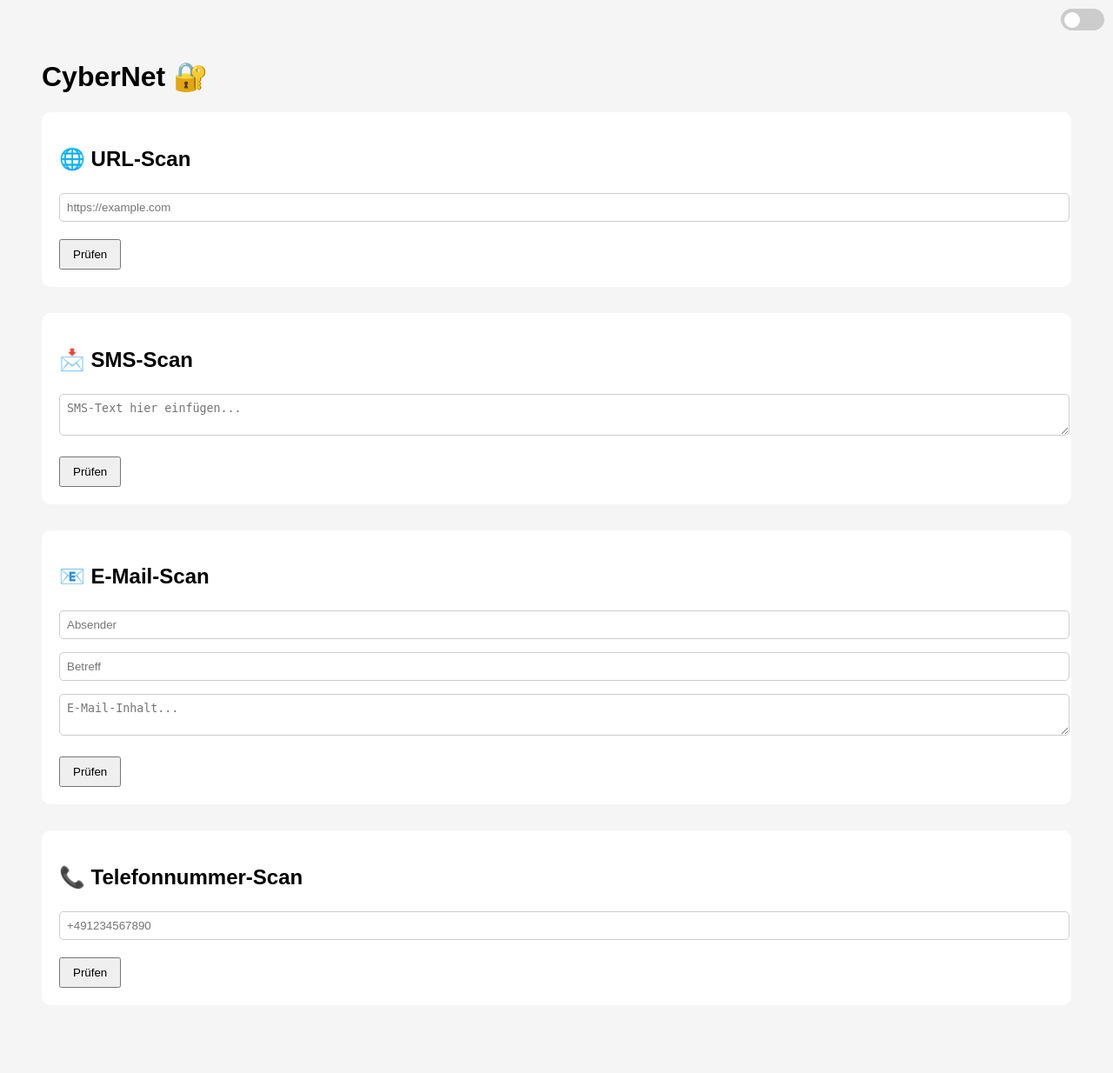
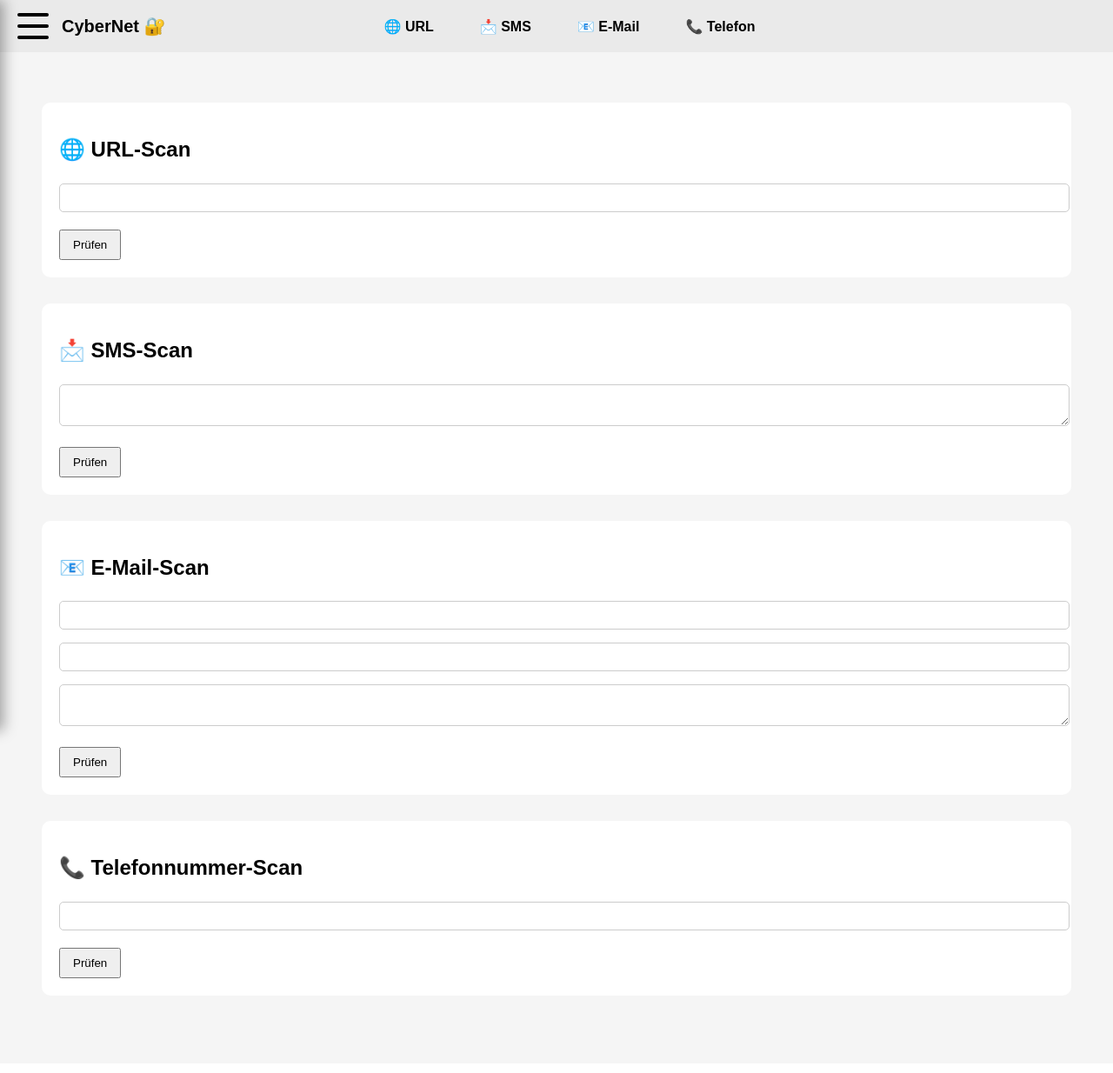
Before and after one commit to daniel-1511/pishing_projekt, a Python web app: template templates/index.html in a window 1280 px wide. Shown: the whole page at 87% size. After the commit the page ends 1125 px from the top, so only its background shows below. Run offline with Jinja, Linux system fonts and the light colour scheme; the template is opened without the code that fills it, so the values that code supplies are empty.

Commit message:
html update

```diff
--- a/templates/index.html
+++ b/templates/index.html
@@ -10,21 +10,158 @@
     --bg: #f5f5f5;
     --box: #ffffff;
     --text: #000000;
+    --nav: #eaeaea;
 }
 
 body.dark {
     --bg: #121212;
     --box: #1e1e1e;
     --text: #f5f5f5;
+    --nav: #1a1a1a;
 }
+
+html { scroll-behavior: smooth; }
 
 body {
     font-family: Arial, sans-serif;
     background-color: var(--bg);
     color: var(--text);
     padding: 40px;
+    padding-top: 110px;
 }
 
+/* ================= NAV ================= */
+.top-nav {
+    position: fixed;
+    top: 0;
+    left: 0;
+    width: 100%;
+    height: 60px;
+    background: var(--nav);
+    display: flex;
+    align-items: center;
+    padding: 0 15px;
+    z-index: 1000;
+}
+
+/* Hamburger */
+.hamburger {
+    width: 36px;
+    height: 30px;
+    display: flex;
+    flex-direction: column;
+    justify-content: space-between;
+    padding: 5px;
+    cursor: pointer;
+}
+
+.hamburger span {
+    height: 4px;
+    width: 100%;
+    background: var(--text);
+    border-radius: 2px;
+}
+
+/* Brand */
+.brand {
+    margin-left: 10px;
+    font-size: 20px;
+    font-weight: bold;
+    text-decoration: none;
+    color: var(--text);
+}
+
+/* Center nav */
+.nav-links {
+    position: absolute;
+    left: 50%;
+    transform: translateX(-50%);
+    display: flex;
+    gap: 25px;
+}
+
+.nav-links a {
+    text-decoration: none;
+    color: var(--text);
+    font-weight: bold;
+    padding: 6px 14px;
+    border-radius: 6px;
+}
+
+.nav-links a:hover {
+    background-color: #2196F3;
+    color: white;
+}
+
+/* ================= SIDE MENU ================= */
+.side-menu {
+    position: fixed;
+    top: 0;
+    left: 0;
+    width: 280px;
+    height: 100%;
+    background: var(--box);
+    box-shadow: 4px 0 15px rgba(0,0,0,0.35);
+    padding: 20px;
+
+    /* 🔥 WICHTIG: komplett außerhalb */
+    transform: translateX(-100%);
+    transition: transform 0.35s ease;
+
+    z-index: 2000;
+}
+
+.side-menu.open {
+    transform: translateX(0);
+}
+
+/* Close button */
+.close-btn {
+    font-size: 24px;
+    cursor: pointer;
+    text-align: right;
+}
+
+/* Darkmode switch */
+.switch {
+    margin-top: 15px;
+    position: relative;
+    width: 50px;
+    height: 25px;
+    display: inline-block;
+}
+
+.switch input { opacity: 0; }
+
+.slider {
+    position: absolute;
+    inset: 0;
+    background-color: #ccc;
+    border-radius: 30px;
+    cursor: pointer;
+}
+
+.slider:before {
+    content: "";
+    position: absolute;
+    width: 18px;
+    height: 18px;
+    left: 4px;
+    bottom: 3.5px;
+    background-color: white;
+    border-radius: 50%;
+    transition: 0.3s;
+}
+
+input:checked + .slider {
+    background-color: #2196F3;
+}
+
+input:checked + .slider:before {
+    transform: translateX(24px);
+}
+
+/* ================= CONTENT ================= */
 .box {
     background-color: var(--box);
     padding: 20px;
@@ -41,15 +178,14 @@ button {
 input[type="text"], input[type="email"], textarea {
     width: 100%;
     padding: 8px;
-    margin-top: 5px;
-    margin-bottom: 10px;
+    margin: 5px 0 10px;
     border-radius: 5px;
     border: 1px solid #ccc;
 }
 
 .bar {
     width: 100%;
-    background-color: #cccccc;
+    background-color: #ccc;
     border-radius: 10px;
     overflow: hidden;
     margin: 10px 0;
@@ -58,241 +194,105 @@ input[type="text"], input[type="email"], textarea {
 .bar-inner {
     height: 20px;
     text-align: center;
-    color: #ffffff;
+    color: #fff;
     font-size: 12px;
 }
 
-.bar-inner.red { background-color: red; }
-.bar-inner.orange { background-color: orange; }
-.bar-inner.yellow { background-color: goldenrod; }
-.bar-inner.green { background-color: green; }
-
-.toggle-container {
-    position: absolute;
-    top: 10px;
-    right: 10px;
-}
-
-.switch {
-    position: relative;
-    display: inline-block;
-    width: 50px;
-    height: 25px;
-}
-
-.switch input {
-    opacity: 0;
-    width: 0;
-    height: 0;
-}
-
-.slider {
-    position: absolute;
-    cursor: pointer;
-    inset: 0;
-    background-color: #ccc;
-    transition: background-color 0.4s;
-    border-radius: 34px;
-}
-
-.slider:before {
-    position: absolute;
-    content: "";
-    height: 18px;
-    width: 18px;
-    left: 4px;
-    bottom: 3.5px;
-    background-color: white;
-    border-radius: 50%;
-    transition: transform 0.4s;
-}
-
-input:checked + .slider {
-    background-color: #2196F3;
-}
-
-input:checked + .slider:before {
-    transform: translateX(24px);
-}
-
-details {
-    margin-top: 10px;
-}
+.red { background: red; }
+.orange { background: orange; }
+.yellow { background: goldenrod; }
+.green { background: green; }
 </style>
 
 <script>
+function toggleMenu() {
+    document.getElementById("sideMenu").classList.toggle("open");
+}
+
 function toggleDark() {
     document.body.classList.toggle("dark");
     localStorage.setItem("darkmode", document.body.classList.contains("dark"));
 }
 
 window.onload = function () {
-    const toggle = document.getElementById('darkModeToggle');
+    const toggle = document.getElementById("darkToggle");
     if (localStorage.getItem("darkmode") === "true") {
         document.body.classList.add("dark");
         toggle.checked = true;
     }
-    toggle.addEventListener('change', toggleDark);
 };
 </script>
 </head>
 
 <body>
 
-<div class="toggle-container">
+<!-- SIDE MENU -->
+<div class="side-menu" id="sideMenu">
+    <div class="close-btn" onclick="toggleMenu()">✖</div>
+
+    <h3>⚙️ Einstellungen</h3>
+    <p>🌙 Dark Mode</p>
+
     <label class="switch">
-        <input type="checkbox" id="darkModeToggle">
+        <input type="checkbox" id="darkToggle" onchange="toggleDark()">
         <span class="slider"></span>
     </label>
 </div>
 
-<h1>CyberNet 🔐</h1>
+<!-- NAV -->
+<nav class="top-nav">
+    <div class="hamburger" onclick="toggleMenu()">
+        <span></span>
+        <span></span>
+        <span></span>
+    </div>
+
+    <a href="/" class="brand">CyberNet 🔐</a>
+
+    <div class="nav-links">
+        <a href="#url-scan">🌐 URL</a>
+        <a href="#sms-scan">📩 SMS</a>
+        <a href="#email-scan">📧 E-Mail</a>
+        <a href="#phone-scan">📞 Telefon</a>
+    </div>
+</nav>
 
 {% if error %}
-<div class="box">
-    <strong style="color:red;">{{ error }}</strong>
-</div>
+<div class="box"><strong style="color:red;">{{ error }}</strong></div>
 {% endif %}
 
-<!-- ================= URL SCAN ================= -->
-<div class="box">
+<div class="box" id="url-scan">
 <h2>🌐 URL-Scan</h2>
-
 <form method="post" action="/check">
-    <input type="text" name="url" placeholder="https://example.com" value="{{ url or '' }}" required>
+    <input type="text" name="url" value="{{ url or '' }}" required>
     <button type="submit">Prüfen</button>
 </form>
-
-{% if url_result %}
-<h3>Status: {{ url_result.status }}</h3>
-
-<div class="bar">
-    <div class="bar-inner {% if url_result.score <= 10 %}red{% elif url_result.score <= 30 %}orange{% elif url_result.score <= 60 %}yellow{% else %}green{% endif %}">
-        {{ url_result.score }}%
-    </div>
 </div>
 
-<!-- 🔍 SCAN DETAILS -->
-<details open>
-    <summary><strong>🔍 Scan-Details</strong></summary>
-    <ul>
-        {% for name, points, reason in url_result.details %}
-        <li><strong>{{ name }}</strong> (-{{ points }}): {{ reason }}</li>
-        {% endfor %}
-    </ul>
-</details>
-
-<!-- 🌐 WEBSITE ANALYSE -->
-{% if url_result.website_analysis %}
-<details>
-    <summary><strong>🌐 Website-Analyse</strong> (Score: {{ url_result.score }}%)</summary>
-    <div class="bar">
-        <div class="bar-inner {% if url_result.score <= 10 %}red{% elif url_result.score <= 30 %}orange{% elif url_result.score <= 60 %}yellow{% else %}green{% endif %}">
-            {{ url_result.score }}%
-        </div>
-    </div>
-    <ul>
-        <li>HTTP-Status: {{ url_result.website_analysis.http_status }}</li>
-        {% for err in url_result.website_analysis.errors %}
-            <li style="color:red;">❌ {{ err }}</li>
-        {% endfor %}
-        {% for warn in url_result.website_analysis.warnings %}
-            <li style="color:orange;">⚠️ {{ warn }}</li>
-        {% endfor %}
-        {% if url_result.website_analysis.nsfw %}
-            <li>🔞 NSFW-Inhalte erkannt</li>
-        {% endif %}
-        {% if url_result.website_analysis.casino %}
-            <li>🎰 Glücksspiel-Inhalte erkannt</li>
-        {% endif %}
-    </ul>
-</details>
-
-{% endif %}
-
-{% endif %}
+<div class="box" id="sms-scan">
+<h2>📩 SMS-Scan</h2>
+<form method="post" action="/check-sms">
+    <textarea name="sms_text" required>{{ sms_text or '' }}</textarea>
+    <button type="submit">Prüfen</button>
+</form>
 </div>
 
-<!-- ================= SMS SCAN ================= -->
-<div class="box">
-<h2>📩 SMS-Scan</h2>
-
-<form method="post" action="/check-sms">
-    <textarea name="sms_text" placeholder="SMS-Text hier einfügen..." required>{{ sms_text or '' }}</textarea>
+<div class="box" id="email-scan">
+<h2>📧 E-Mail-Scan</h2>
+<form method="post" action="/check-email">
+    <input type="email" name="email_sender" value="{{ email_sender or '' }}" required>
+    <input type="text" name="email_subject" value="{{ email_subject or '' }}" required>
+    <textarea name="email_body" required>{{ email_body or '' }}</textarea>
     <button type="submit">Prüfen</button>
 </form>
-
-{% if sms_result %}
-<h3>Status: {{ sms_result.status }}</h3>
-
-<div class="bar">
-    <div class="bar-inner {% if sms_result.score < 40 %}red{% elif sms_result.score < 70 %}orange{% else %}green{% endif %}">
-        {{ sms_result.score }}%
-    </div>
 </div>
 
-<details open>
-    <summary><strong>📋 Analyse</strong></summary>
-    <ul>
-        {% for name, points, reason in sms_result.details %}
-        <li><strong>{{ name }}</strong> (-{{ points }}): {{ reason }}</li>
-        {% endfor %}
-    </ul>
-</details>
-{% endif %}
-</div>
-
-<!-- ================= EMAIL SCAN ================= -->
-<div class="box">
-<h2>📧 E-Mail-Scan</h2>
-
-<form method="post" action="/check-email">
-    <input type="email" name="email_sender" placeholder="Absender" value="{{ email_sender or '' }}" required>
-    <input type="text" name="email_subject" placeholder="Betreff" value="{{ email_subject or '' }}" required>
-    <textarea name="email_body" placeholder="E-Mail-Inhalt..." required>{{ email_body or '' }}</textarea>
+<div class="box" id="phone-scan">
+<h2>📞 Telefonnummer-Scan</h2>
+<form method="post" action="/check-phone">
+    <input type="text" name="phone_number" value="{{ phone_number or '' }}" required>
     <button type="submit">Prüfen</button>
 </form>
-
-{% if email_result %}
-<h3>Status: {{ email_result.status }}</h3>
-
-<div class="bar">
-    <div class="bar-inner {% if email_result.score < 40 %}red{% elif email_result.score < 70 %}orange{% else %}green{% endif %}">
-        {{ email_result.score }}%
-    </div>
-</div>
-{% endif %}
-</div>
-
-<!-- ================= TELEFONNUMMER SCAN ================= -->
-<div class="box">
-<h2>📞 Telefonnummer-Scan</h2>
-
-<form method="post" action="/check-phone">
-    <input type="text" name="phone_number" placeholder="+491234567890" value="{{ phone_number or '' }}" required>
-    <button type="submit">Prüfen</button>
-</form>
-
-{% if phone_result %}
-<h3>Status: {{ phone_result.status }}</h3>
-
-<div class="bar">
-    <div class="bar-inner {% if phone_result.score <= 10 %}red{% elif phone_result.score <= 30 %}orange{% elif phone_result.score <= 60 %}yellow{% else %}green{% endif %}">
-        {{ phone_result.score }}%
-    </div>
-</div>
-
-{% if phone_result.details %}
-<details open>
-    <summary><strong>🔍 Analyse</strong></summary>
-    <ul>
-        {% for name, points, reason in phone_result.details %}
-        <li><strong>{{ name }}</strong> (-{{ points }}): {{ reason }}</li>
-        {% endfor %}
-    </ul>
-</details>
-{% endif %}
-{% endif %}
 </div>
 
 </body>
```
